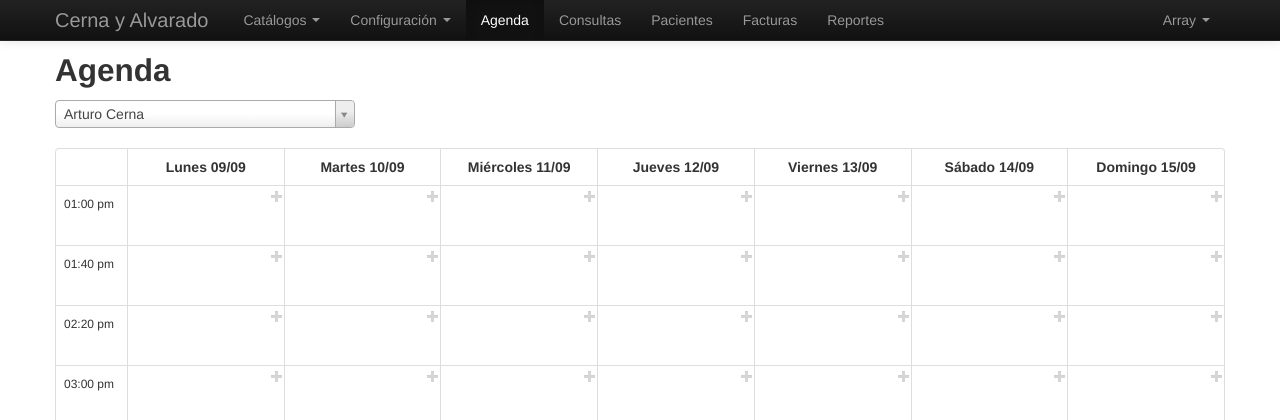
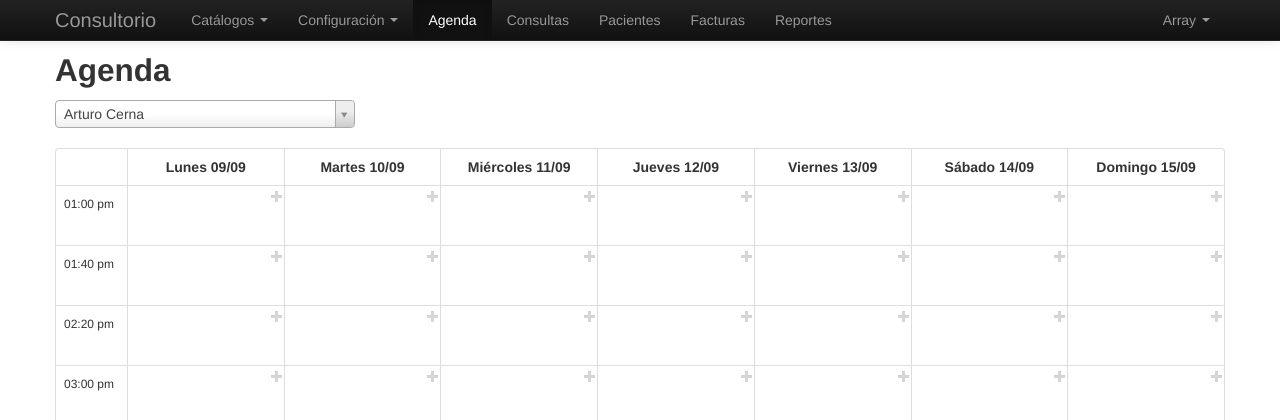
Before and after one commit to G3rcar/Consultorio, a PHP site: page /index.php in a window 1280 px wide. Shown: the top 420 px of the page. Run offline with PHP 8.4, Linux system fonts and the light colour scheme; a user stored in the database is signed in; data comes from the database, SQL or seed files in the repository; data that the repository does not hold is empty; some libraries are stand-ins or nearby versions.

Commit message:
Cambio del titulo del sistema

```diff
--- a/res/partes/pestanas.php
+++ b/res/partes/pestanas.php
@@ -1,7 +1,7 @@
 <div class="navbar navbar-inverse navbar-fixed-top">
 	<div class="navbar-inner">
 		<div class="container">
-			<a class="brand" href="#">Cerna y Alvarado</a>
+			<a class="brand" href="#">Consultorio</a>
 			<ul class="nav pull-right">
 				<li class="dropdown">
 					<a href="#" class="dropdown-toggle" data-toggle="dropdown">
```
